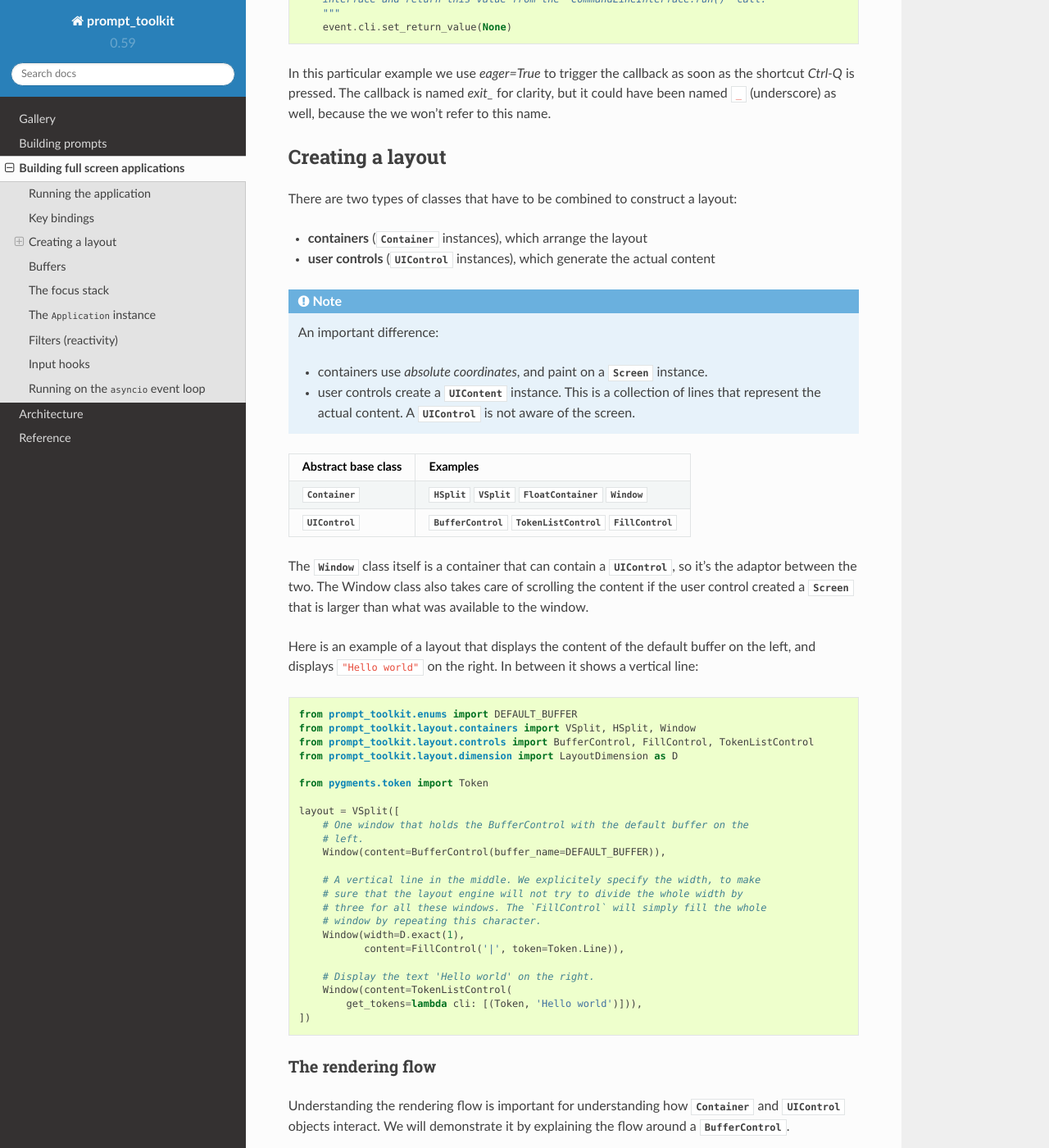
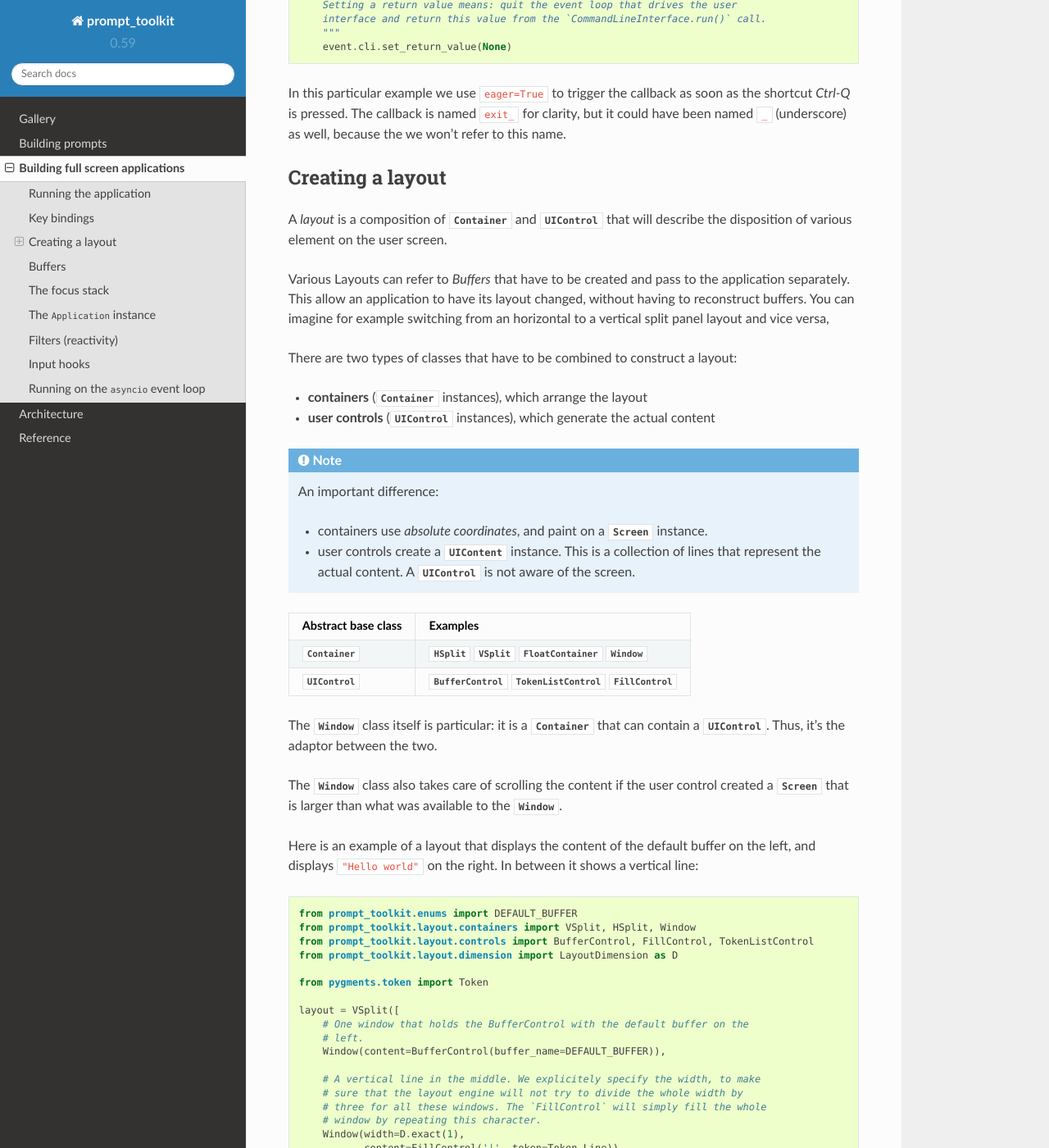
Before and after one commit to dbcli/pgcli, a Sphinx documentation site: the page built from docs/pages/full_screen_apps.rst, in a window 1280 px wide and 1400 px high, scrolled down 1908 px. Shown: the whole window at 82% size. Built offline with Sphinx 7.4.7 and the Read the Docs theme 2.0.0, drawn with Linux system fonts in a browser that asks for light colours; some of the changed text lies outside the part shown.

Commit message:
Update documentation on creating full screen applications.

```diff
--- a/docs/pages/full_screen_apps.rst
+++ b/docs/pages/full_screen_apps.rst
@@ -29,13 +29,13 @@ For the I/O objects:
     - An :class:`~prompt_toolkit.output.Output` instance. This is an
       abstraction on the output stream, and is called by the renderer.
 
-However, all three of the I/O objects are optional, and prompt_toolkit uses the
+As hinted before all three of the I/O objects are optional, and prompt_toolkit uses the
 obvious default.
 
 We'll come back at what the :class:`~prompt_toolkit.application.Application`
 instance is later.
 
-So, the only thing we actually need in order to run an application is this:
+So, the only thing we actually need in order to run an application is the following:
 
 .. code:: python
 
@@ -106,14 +106,24 @@ decorator of the key handler:
         """
         event.cli.set_return_value(None)
 
-In this particular example we use `eager=True` to trigger the callback as soon
-as the shortcut `Ctrl-Q` is pressed. The callback is named `exit_` for clarity,
+In this particular example we use ``eager=True`` to trigger the callback as soon
+as the shortcut `Ctrl-Q` is pressed. The callback is named ``exit_`` for clarity,
 but it could have been named ``_`` (underscore) as well, because the we won't
 refer to this name.
 
 
 Creating a layout
 -----------------
+
+A `layout` is a composition of
+:class:`~prompt_toolkit.layout.containers.Container` and
+:class:`~prompt_toolkit.layout.controls.UIControl` that will describe the
+disposition of various element on the user screen.
+
+Various Layouts can refer to `Buffers` that have to be created and pass to the
+application separately. This allow an application to have its layout changed,
+without having to reconstruct buffers. You can imagine for example switching
+from an horizontal to a vertical split panel layout and vice versa,
 
 There are two types of classes that have to be combined to construct a layout:
 
@@ -150,12 +160,15 @@ There are two types of classes that have to be combined to construct a layout:
 +------------------------------------------------------+-----------------------------------------------------------+
 
 
-The :class:`~prompt_toolkit.layout.containers.Window` class itself is a
-container that can contain a
-:class:`~prompt_toolkit.layout.controls.UIControl`, so it's the adaptor
-between the two. The Window class also takes care of scrolling the content if
-the user control created a :class:`~prompt_toolkit.layout.screen.Screen` that
-is larger than what was available to the window.
+The :class:`~prompt_toolkit.layout.containers.Window` class itself is
+particular: it is a :class:`~prompt_toolkit.layout.containers.Container` that
+can contain a :class:`~prompt_toolkit.layout.controls.UIControl`. Thus, it's
+the adaptor between the two.
+
+The :class:`~prompt_toolkit.layout.containers.Window` class also takes care of
+scrolling the content if the user control created a
+:class:`~prompt_toolkit.layout.screen.Screen` that is larger than what was
+available to the :class:`~prompt_toolkit.layout.containers.Window`.
 
 Here is an example of a layout that displays the content of the default buffer
 on the left, and displays ``"Hello world"`` on the right. In between it shows a
@@ -186,6 +199,15 @@ vertical line:
         Window(content=TokenListControl(
             get_tokens=lambda cli: [(Token, 'Hello world')])),
     ])
+
+The previous section explain how to create an application, you can just pass
+the currently created `layout` when you create the ``Aplpication`` instance
+using the ``layout=`` keyword argument.
+
+.. code:: python
+
+    app = Application(..., layout=layout, ...)
+
 
 The rendering flow
 ^^^^^^^^^^^^^^^^^^
```
Also changed, not shown: other parts of docs/pages/full_screen_apps.rst (+3 -3 lines).
